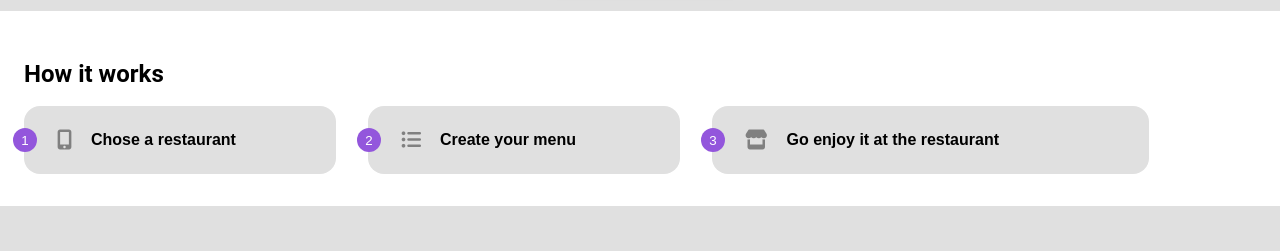
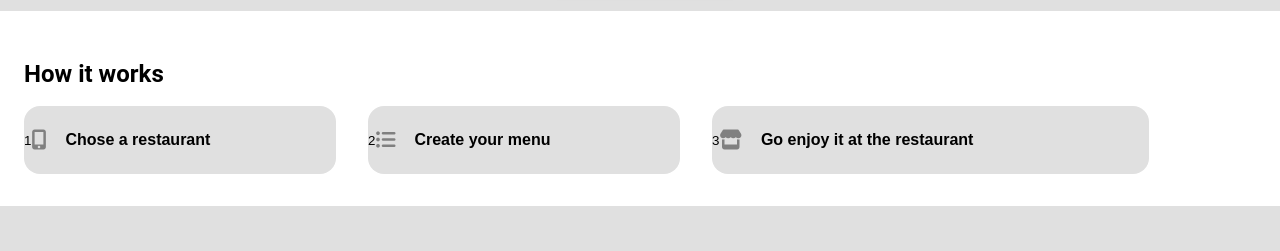
Before and after one commit to Tiger101986/Project3, a plain HTML site: page ohmyfood_mainpage.html in a window 1280 px wide. Shown: the part 240-491 px from the top of the page. Drawn offline with Linux system fonts and the light colour scheme.

Commit message:
Changed <p> element to <div>element inside option class section in mainpage html.

```diff
--- a/ohmyfood_mainpage.html
+++ b/ohmyfood_mainpage.html
@@ -32,17 +32,17 @@
                 <h1 class="option__heading"> How it works </h1>
                 <div class="option__wrap">
                     <button class="option__btn--tbl-1">
-                        <p> 1 </p>
+                        <div class="btn__num"> 1 </div>
                         <i class="fas fa-mobile-alt"></i>
                         <span> Chose a restaurant </span>
                     </button>
                     <button class="option__btn--tbl-2">
-                        <p> 2 </p>
+                        <div class="btn__num"> 2 </div>
                         <i class="fas fa-list-ul"></i>
                         <span> Create your menu </span>
                     </button>
                     <button class="option__btn--tbl-3">
-                        <p> 3 </p>
+                        <div class="btn__num"> 3 </div>
                         <i class="fas fa-store"></i>
                         <span> Go enjoy it at the restaurant </span>
                     </button>
@@ -50,7 +50,7 @@
             </section>
             <section class="restaurants">
                 <h2 class="restaurants__heading"> Restaurant </h2>
-                <div class="restaurants__card--wrap">
+                <div class="restaurants__cards--wrap">
 
                     <section>
                         <a  class="restaurants__card " href="TheFullPalatte.html">
@@ -107,6 +107,7 @@
                             </div>
                         </a>
                     </section>
+                </div>
             </section>
         </main>
 
```
Lines whose indentation alone changed are shown as unchanged.
